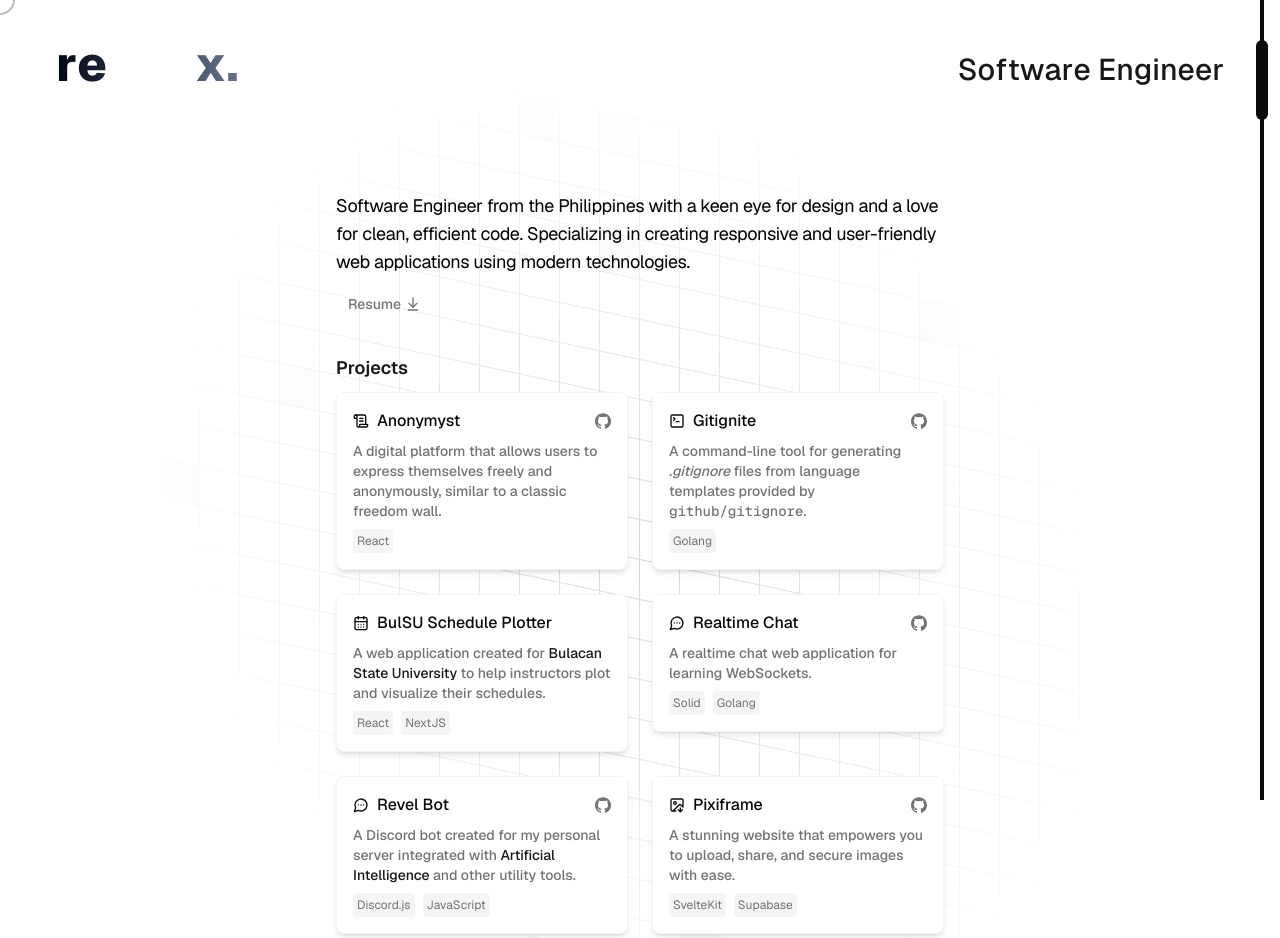
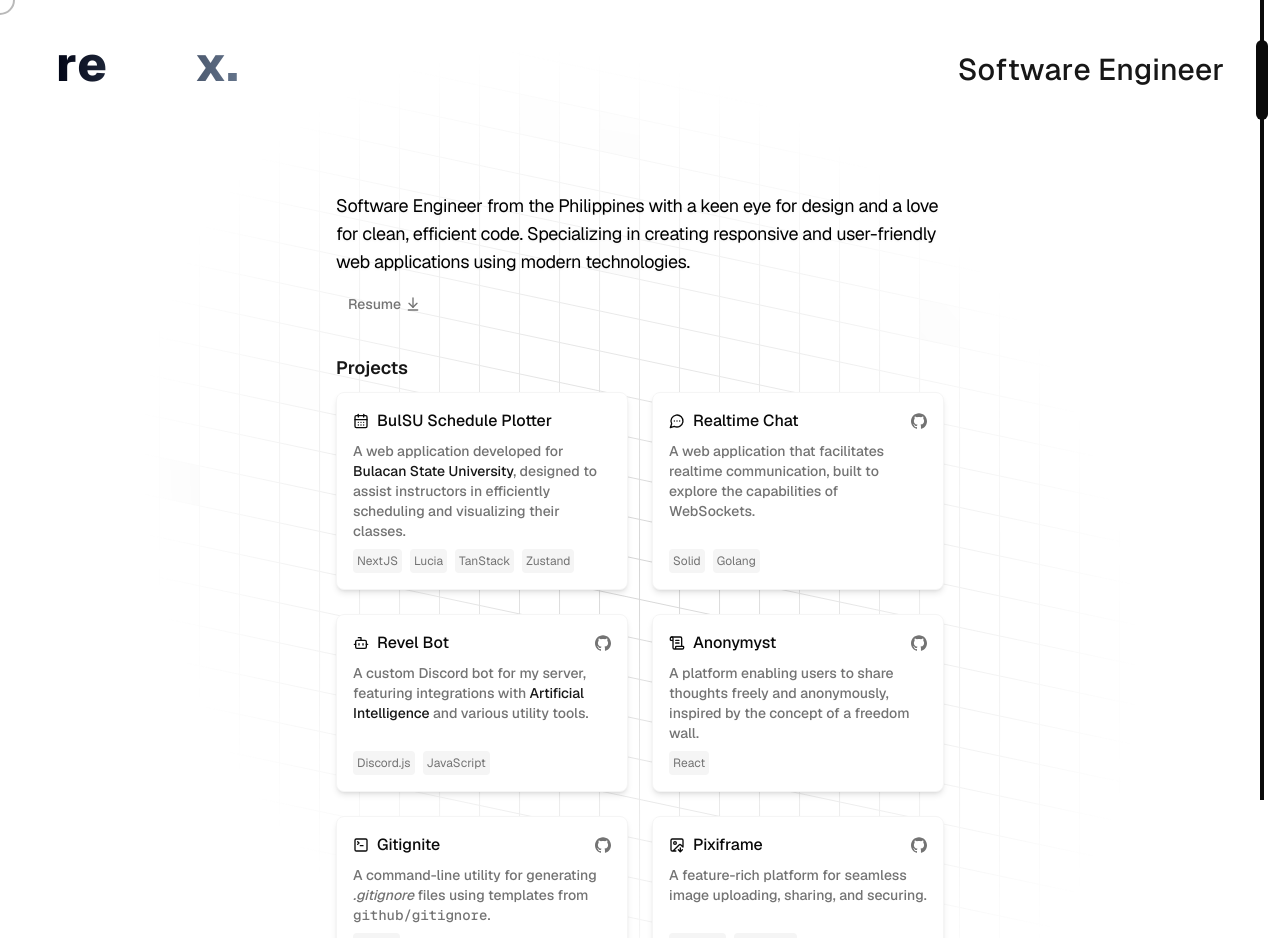
Before and after one commit to xyugen/portfolio, a Next.js app: page / in a window 1280 px wide. Shown: the top 938 px of the page. Built offline with nearby package versions, Linux system fonts and the light colour scheme.

Commit message:
feat: improve projects page and reorder projects

```diff
--- a/src/app/components/Projects.tsx
+++ b/src/app/components/Projects.tsx
@@ -22,8 +22,9 @@ const Projects = () => {
                         // </motion.div>
                         <BlurFade
                             key={index}
-                            delay={0.25 + index * 0.15}
+                            delay={0.25 + index * 0.10}
                             inView
+                            className="h-full"
                         >
                             <Project {...project} />
                         </BlurFade>
@@ -44,7 +45,7 @@ type ProjectProps = {
 
 const Project = (props: ProjectProps) => {
     return (
-        <div className="relative flex flex-col border bg-background border-muted shadow-sm md:shadow-md rounded-lg space-y-2 p-4 hover:border-accent transition-colors">
+        <div className="relative h-full flex flex-col border bg-background border-muted shadow-sm md:shadow-md rounded-lg space-y-2 p-4 hover:border-accent transition-colors">
             <div className="flex flex-row items-center justify-between">
                 <div className="flex items-center gap-2">
                     {props.icon}
--- a/src/app/components/data.tsx
+++ b/src/app/components/data.tsx
@@ -1,4 +1,5 @@
 import {
+    Bot,
     CalendarDays,
     FileInput,
     ImageDown,
@@ -10,11 +11,47 @@ import B from "@/components/B";
 
 export const projects = [
     {
+        title: "BulSU Schedule Plotter",
+        icon: <CalendarDays className="size-4" />,
+        description: (
+            <>
+                A web application developed for <B>Bulacan State University</B>,
+                designed to assist instructors in efficiently scheduling and
+                visualizing their classes.
+            </>
+        ),
+        tags: ["NextJS", "Lucia", "TanStack", "Zustand"],
+    },
+    {
+        title: "Realtime Chat",
+        url: "https://github.com/xyugen/realtime-chat-frontend",
+        icon: <MessageCircleMore className="size-4" />,
+        description: (
+            <>
+                A web application that facilitates realtime communication, built
+                to explore the capabilities of WebSockets.
+            </>
+        ),
+        tags: ["Solid", "Golang"],
+    },
+    {
+        title: "Revel Bot",
+        url: "https://github.com/xyugen/revel-bot",
+        icon: <Bot className="size-4" />,
+        description: (
+            <>
+                A custom Discord bot for my server, featuring integrations with{" "}
+                <B>Artificial Intelligence</B> and various utility tools.
+            </>
+        ),
+        tags: ["Discord.js", "JavaScript"],
+    },
+    {
         title: "Anonymyst",
         url: "https://github.com/xyugen/anonymyst",
         icon: <ScrollText className="size-4" />,
         description:
-            "A digital platform that allows users to express themselves freely and anonymously, similar to a classic freedom wall.",
+            "A platform enabling users to share thoughts freely and anonymously, inspired by the concept of a freedom wall.",
         tags: ["React"],
     },
     {
@@ -23,43 +60,11 @@ export const projects = [
         icon: <SquareTerminal className="size-4" />,
         description: (
             <>
-                A command-line tool for generating <i>.gitignore</i> files from
-                language templates provided by <code>github/gitignore</code>.
+                A command-line utility for generating <i>.gitignore</i> files
+                using templates from <code>github/gitignore</code>.
             </>
         ),
         tags: ["Golang"],
-    },
-    {
-        title: "BulSU Schedule Plotter",
-        icon: <CalendarDays className="size-4" />,
-        description: (
-            <>
-                A web application created for <B>Bulacan State University</B> to
-                help instructors plot and visualize their schedules.
-            </>
-        ),
-        tags: ["React", "NextJS"],
-    },
-    {
-        title: "Realtime Chat",
-        url: "https://github.com/xyugen/realtime-chat-frontend",
-        icon: <MessageCircleMore className="size-4" />,
-        description: (
-            <>A realtime chat web application for learning WebSockets.</>
-        ),
-        tags: ["Solid", "Golang"],
-    },
-    {
-        title: "Revel Bot",
-        url: "https://github.com/xyugen/revel-bot",
-        icon: <MessageCircleMore className="size-4" />,
-        description: (
-            <>
-                A Discord bot created for my personal server integrated with{" "}
-                <B>Artificial Intelligence</B> and other utility tools.
-            </>
-        ),
-        tags: ["Discord.js", "JavaScript"],
     },
     {
         title: "Pixiframe",
@@ -67,8 +72,8 @@ export const projects = [
         icon: <ImageDown className="size-4" />,
         description: (
             <>
-                A stunning website that empowers you to upload, share, and
-                secure images with ease.
+                A feature-rich platform for seamless image uploading, sharing,
+                and securing.
             </>
         ),
         tags: ["SvelteKit", "Supabase"],
@@ -79,8 +84,8 @@ export const projects = [
         icon: <FileInput className="size-4" />,
         description: (
             <>
-                An android application for requesting documents on{" "}
-                <B>San Jose Del Monte National Trade School</B>.
+                An Android application enabling streamlined document requests
+                for <B>San Jose Del Monte National Trade School</B>.
             </>
         ),
         tags: ["Android Studio", "Java"],
--- a/src/app/layout.tsx
+++ b/src/app/layout.tsx
@@ -48,7 +48,7 @@ export default function RootLayout({
             >
                 <ThemeProvider
                     attribute="class"
-                    defaultTheme="system"
+                    defaultTheme="light"
                     enableSystem
                 >
                     <NextTopLoader color="#000000" showSpinner={false} />
```
Lines whose indentation alone changed are shown as unchanged.
